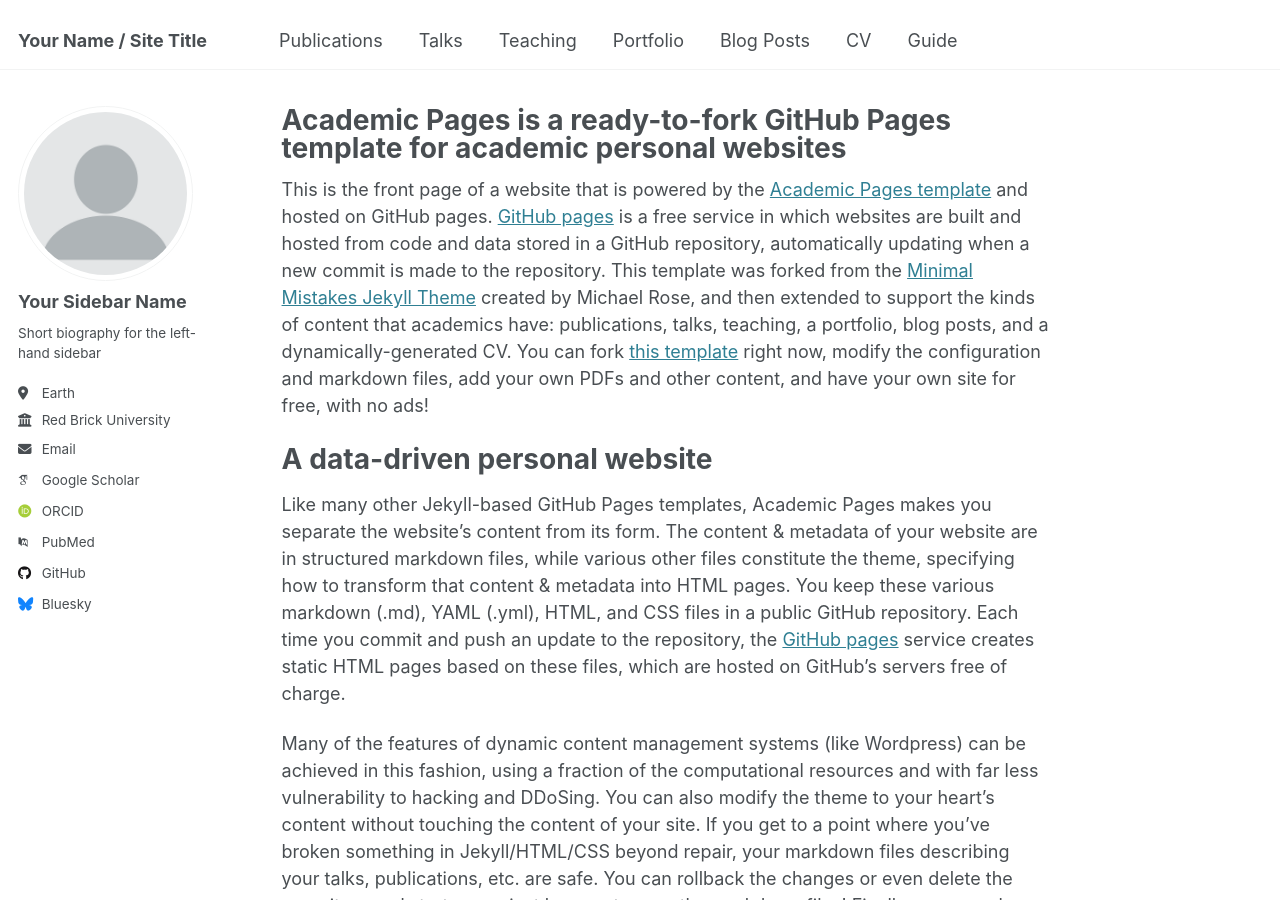
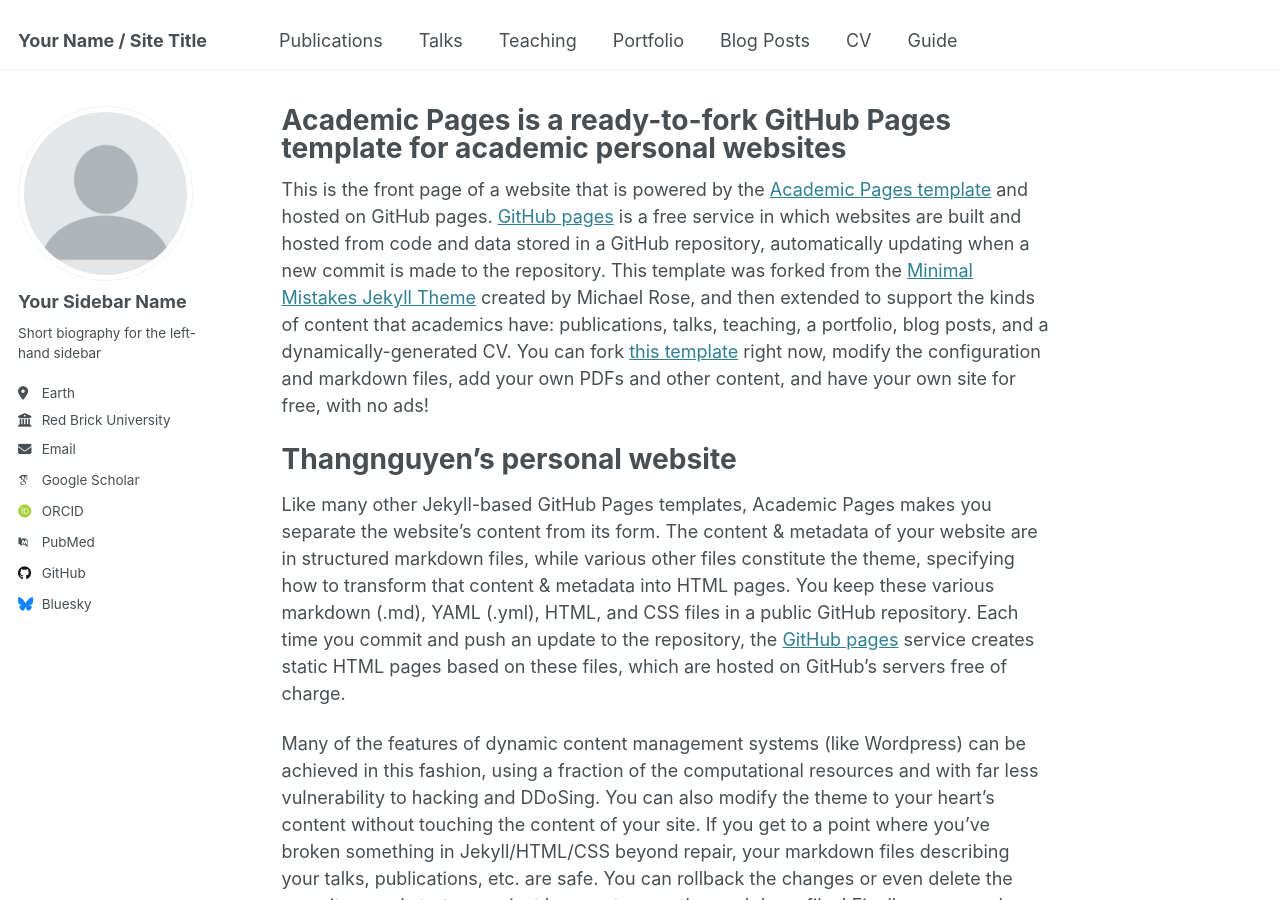
Before and after one commit to 6jffc/thangnguyen.github.io, a Jekyll site: the page built from _pages/about.md, in a window 1280 px wide and 900 px high. Built offline with Jekyll 4.4.1, drawn with Linux system fonts in a browser that asks for light colours; some web fonts are replaced.

Commit message:
Update title of section

```diff
--- a/_pages/about.md
+++ b/_pages/about.md
@@ -9,7 +9,7 @@ redirect_from:
 
 This is the front page of a website that is powered by the [Academic Pages template](https://github.com/academicpages/academicpages.github.io) and hosted on GitHub pages. [GitHub pages](https://pages.github.com) is a free service in which websites are built and hosted from code and data stored in a GitHub repository, automatically updating when a new commit is made to the repository. This template was forked from the [Minimal Mistakes Jekyll Theme](https://mmistakes.github.io/minimal-mistakes/) created by Michael Rose, and then extended to support the kinds of content that academics have: publications, talks, teaching, a portfolio, blog posts, and a dynamically-generated CV. You can fork [this template](https://github.com/academicpages/academicpages.github.io) right now, modify the configuration and markdown files, add your own PDFs and other content, and have your own site for free, with no ads!
 
-A data-driven personal website
+Thangnguyen's personal website
 ======
 Like many other Jekyll-based GitHub Pages templates, Academic Pages makes you separate the website's content from its form. The content & metadata of your website are in structured markdown files, while various other files constitute the theme, specifying how to transform that content & metadata into HTML pages. You keep these various markdown (.md), YAML (.yml), HTML, and CSS files in a public GitHub repository. Each time you commit and push an update to the repository, the [GitHub pages](https://pages.github.com/) service creates static HTML pages based on these files, which are hosted on GitHub's servers free of charge.
 
```
